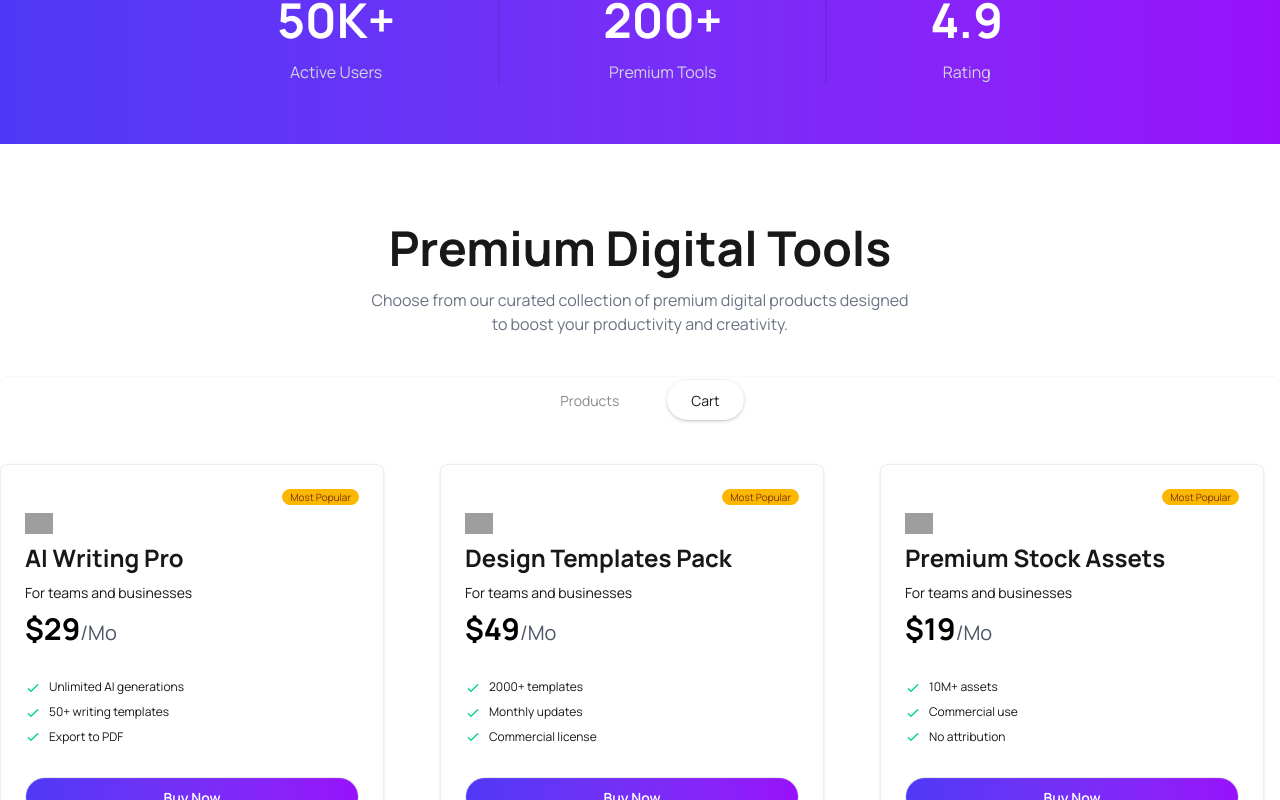
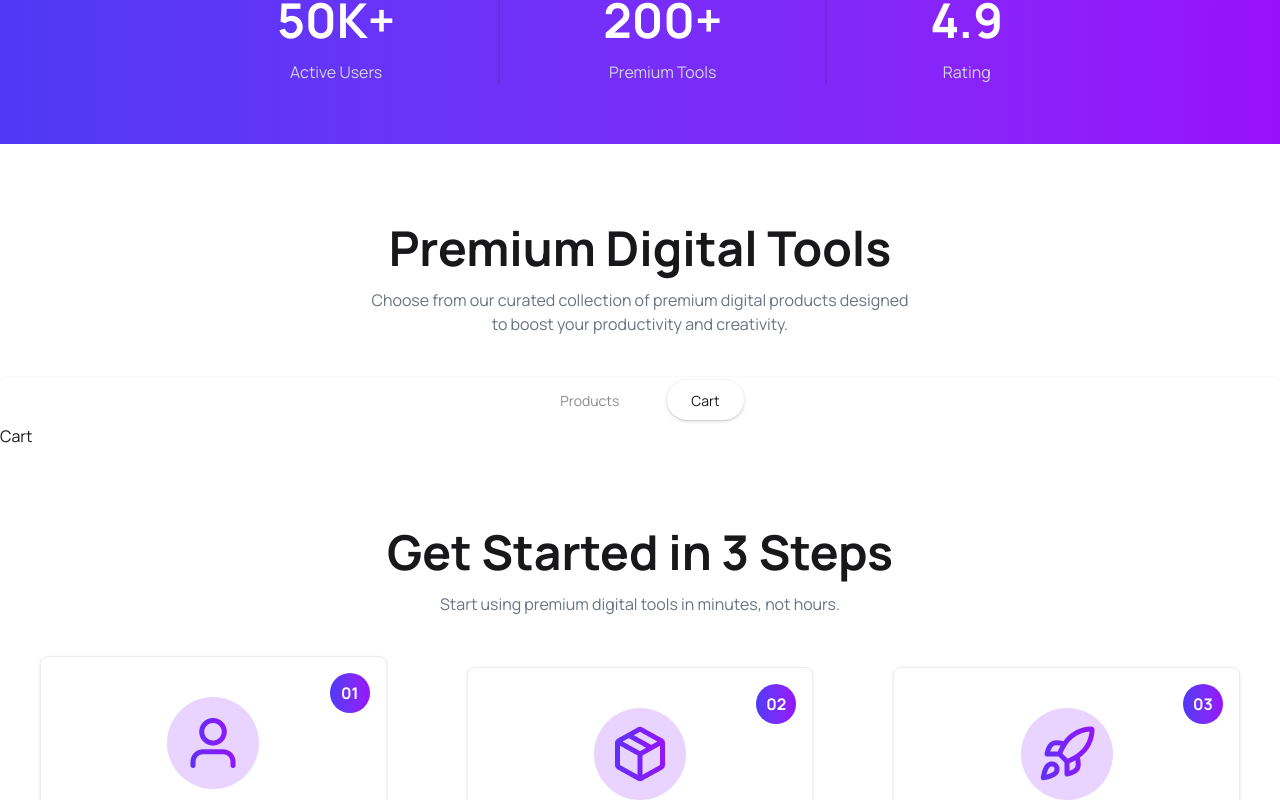
Before and after one commit to nayan12dey/Digitools-Platform, a React (Vite) app: page / in a window 1280 px wide. Both pictures are taken after a click on the radio button "Cart". Shown: the part 761-1561 px from the top of the page. Built offline with nearby package versions, Linux system fonts and the light colour scheme; grey boxes are pictures that could not be loaded.

Commit message:
add cart and updated active tab

```diff
--- a/src/App.jsx
+++ b/src/App.jsx
@@ -9,6 +9,7 @@ import Stats from './component/Stats'
 import Steps from './component/Steps'
 import Tools from './component/Tools'
 import ToolsCard from './component/ToolsCard'
+import Cart from './component/Cart'
 
 
 
@@ -29,7 +30,7 @@ const productPromise = getTools();
 function App() {
 
   // tab active
-  const [active, setActive] = useState("Products")
+  const [activeTab, setActiveTab] = useState("products")
 
 
 
@@ -42,12 +43,18 @@ function App() {
 
       {/* name of each tab group should be unique */}
       <div className="tabs tabs-box flex justify-center bg-transparent gap-6">
-        <input type="radio" name="my_tabs_1" className="tab rounded-full px-6" aria-label="Products" defaultChecked onClick={() => setActive("Products")}/>
-        <input type="radio" name="my_tabs_1" className="tab rounded-full px-6" aria-label="Cart" onClick={() => setActive("Cart") }  />
+        <input type="radio" name="my_tabs_1" className="tab rounded-full px-6" aria-label="Products" defaultChecked onClick={() => setActiveTab("products")}/>
+        <input type="radio" name="my_tabs_1" className="tab rounded-full px-6" aria-label="Cart" onClick={() => setActiveTab("cart") }  />
 
       </div>
 
-      <ToolsCard productPromise={productPromise}></ToolsCard>
+       {activeTab === "products" && <ToolsCard productPromise={productPromise}></ToolsCard>}
+
+       {activeTab === "cart" && <Cart></Cart>}
+
+      {/* <ToolsCard productPromise={productPromise}></ToolsCard> */}
+
+
 
 
       <Steps></Steps>
--- /dev/null
+++ b/src/component/Cart.jsx
@@ -0,0 +1,12 @@
+
+import React from 'react';
+
+const Cart = () => {
+    return (
+        <div>
+            Cart
+        </div>
+    );
+};
+
+export default Cart;
```
